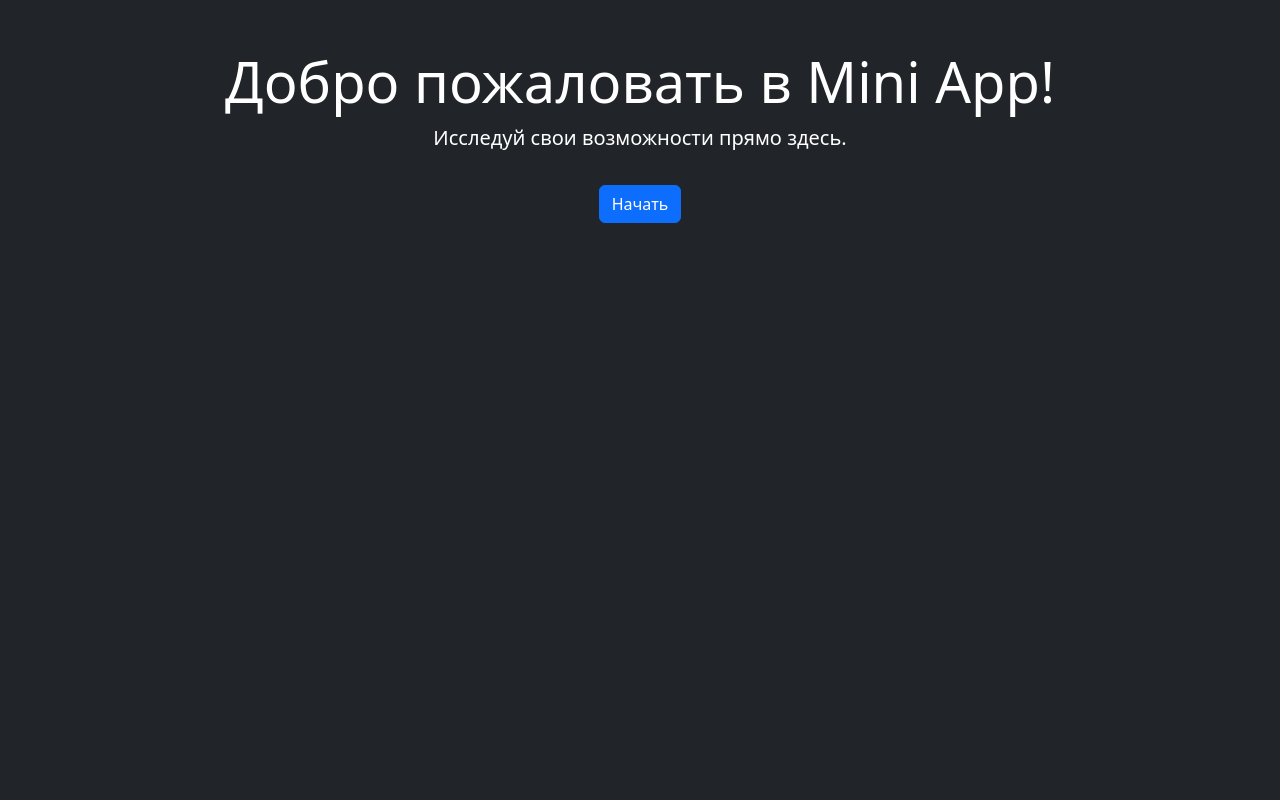
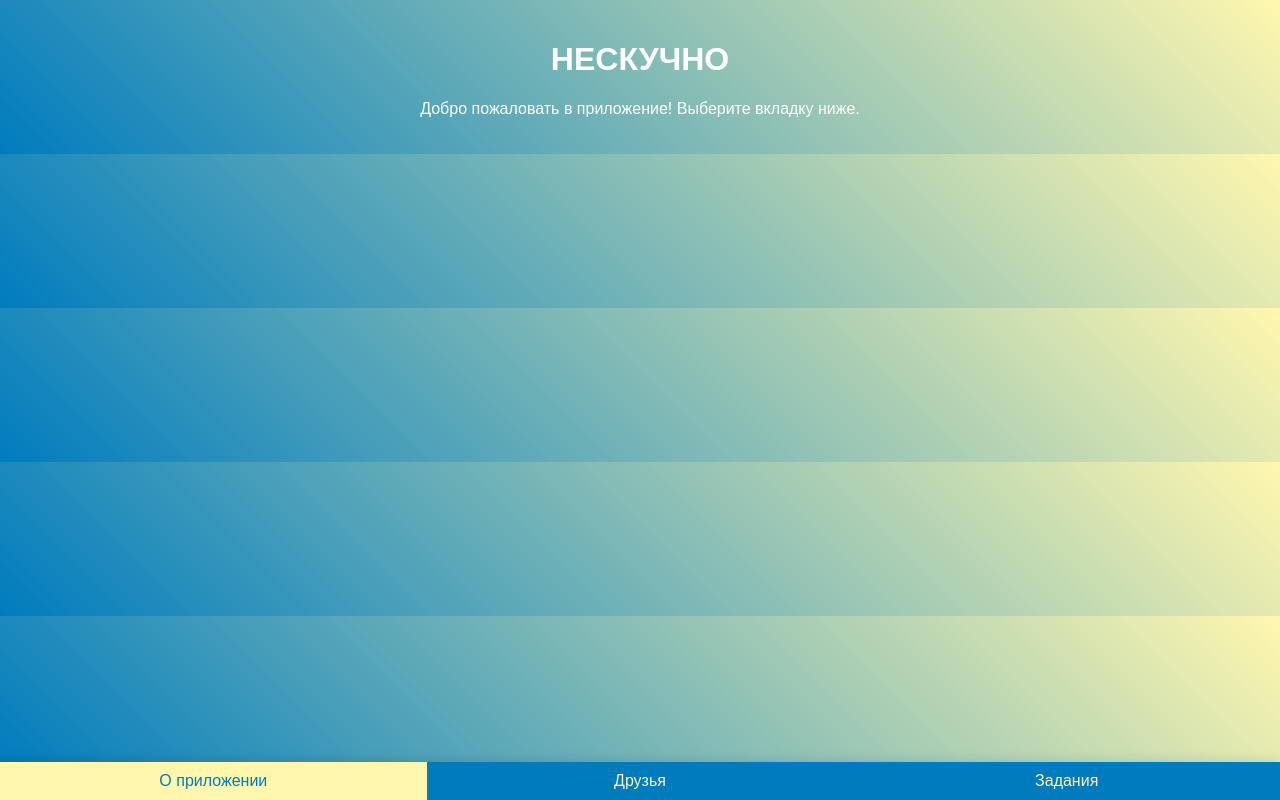
Before and after one commit to Andreyme101/tg-mini-app, a Flask app: page / in a window 1280 px wide. Run offline with Flask 3, Linux system fonts and the light colour scheme.

Commit message:
коммит 2

```diff
--- a/bot.py
+++ b/bot.py
@@ -18,7 +18,7 @@
             [
                 InlineKeyboardButton(
                     text="Открыть Mini App",
-                    web_app=WebAppInfo(url="https://b94c-178-66-129-153.ngrok-free.app")
+                    web_app=WebAppInfo(url="https://tg-mini-app-7qi3.onrender.com")
                 )
             ]
         ]
--- a/web/templates/index.html
+++ b/web/templates/index.html
@@ -3,17 +3,77 @@
 <head>
     <meta charset="UTF-8">
     <meta name="viewport" content="width=device-width, initial-scale=1.0">
-    <title>Mini App</title>
-    <!-- Bootstrap CSS -->
-    <link href="https://cdn.jsdelivr.net/npm/bootstrap@5.3.0-alpha3/dist/css/bootstrap.min.css" rel="stylesheet">
+    <title>НЕСКУЧНО</title>
+    <style>
+        body {
+            font-family: Arial, sans-serif;
+            margin: 0;
+            padding: 0;
+            background: linear-gradient(45deg, #007CBE, #FFF7AE);
+            color: #fff;
+            text-align: center;
+        }
+        .tab-content {
+            padding: 20px;
+        }
+        .tabs {
+            display: flex;
+            position: fixed;
+            bottom: 0;
+            width: 100%;
+            background: #007CBE;
+            box-shadow: 0 -2px 10px rgba(0, 0, 0, 0.1);
+        }
+        .tab {
+            flex: 1;
+            text-align: center;
+            padding: 10px 0;
+            cursor: pointer;
+            color: #FFF7AE;
+        }
+        .tab.active {
+            background: #FFF7AE;
+            color: #007CBE;
+        }
+    </style>
 </head>
-<body class="bg-dark text-white">
-    <div class="container text-center mt-5">
-        <h1 class="display-4">Добро пожаловать в Mini App!</h1>
-        <p class="lead">Исследуй свои возможности прямо здесь.</p>
-        <button class="btn btn-primary mt-3">Начать</button>
+<body>
+    <div id="content" class="tab-content">
+        <h1>НЕСКУЧНО</h1>
+        <p>Добро пожаловать в приложение! Выберите вкладку ниже.</p>
     </div>
-    <!-- Bootstrap JS -->
-    <script src="https://cdn.jsdelivr.net/npm/bootstrap@5.3.0-alpha3/dist/js/bootstrap.bundle.min.js"></script>
+
+    <div class="tabs">
+        <div id="tab1" class="tab active" onclick="showTab(1)">О приложении</div>
+        <div id="tab2" class="tab" onclick="showTab(2)">Друзья</div>
+        <div id="tab3" class="tab" onclick="showTab(3)">Задания</div>
+    </div>
+
+    <script>
+        const content = document.getElementById('content');
+        const tabs = document.querySelectorAll('.tab');
+
+        function showTab(tabIndex) {
+            tabs.forEach(tab => tab.classList.remove('active'));
+            document.getElementById(`tab${tabIndex}`).classList.add('active');
+
+            if (tabIndex === 1) {
+                content.innerHTML = `
+                    <h1>О приложении</h1>
+                    <p>Посетите наш сайт: <a href="http://xn--e1akhcfpp6a.xn--90a1af.xn--p1ai/events/" style="color: #FFF7AE;">НЕСКУЧНО</a></p>
+                `;
+            } else if (tabIndex === 2) {
+                content.innerHTML = `
+                    <h1>Друзья</h1>
+                    <p>Добавьте друзей из Telegram и наслаждайтесь общением!</p>
+                `;
+            } else if (tabIndex === 3) {
+                content.innerHTML = `
+                    <h1>Задания</h1>
+                    <p>Ежедневные задания помогут вам оставаться активным!</p>
+                `;
+            }
+        }
+    </script>
 </body>
 </html>
```
